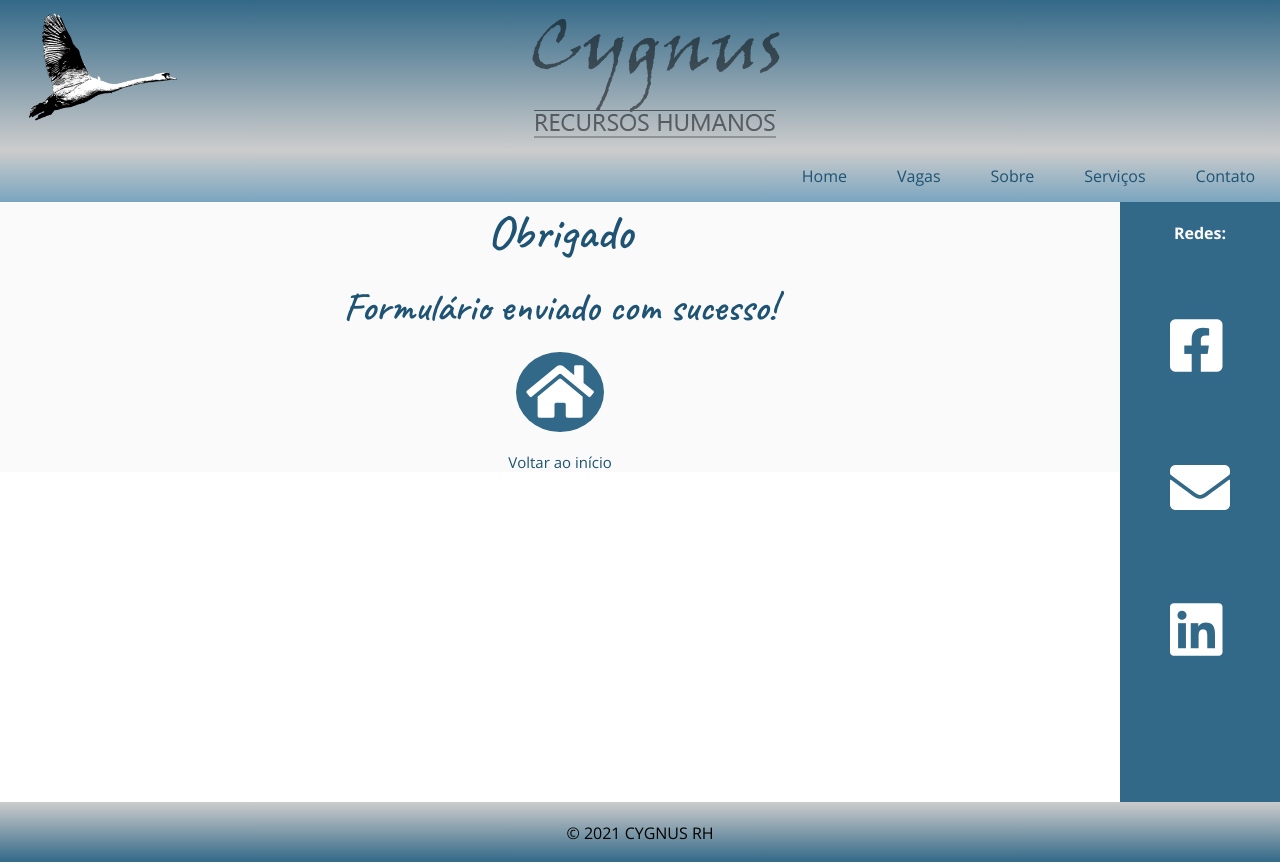
After one commit to Cygnus-x1br/cygnus_php_atual, a PHP site: page /form_submit/sucesso.html in a window 1280 px wide. The commit adds this page. Run offline with PHP 8.4, Linux system fonts and the light colour scheme.

Commit message:
inclusão formulário

```diff
--- a/contato.html
+++ b/contato.html
@@ -93,6 +93,11 @@
           <li><a href="./servicos.html">Serviços</a></li>
           <div class="blind-line"></div>
           <li><a href="./contato.html">Contato</a></li>
+          <li>
+            <a class="curriculo" href="./form_submit/formulario.html"
+              >Envie seu curriculo</a
+            >
+          </li>
         </ul>
       </nav>
     </section>
--- a/css/media_queries.css
+++ b/css/media_queries.css
@@ -54,7 +54,7 @@
   }
 }
 
-@media screen and (max-width: 520px) {
+@media screen and (max-width: 620px) {
   body {
     min-width: 320px;
   }
--- a/css/style.css
+++ b/css/style.css
@@ -75,6 +75,18 @@ nav ul li a {
 }
 
 nav ul li a:hover {
+  background: #1e5373;
+  color: #b0cedf;
+}
+
+nav ul li a.curriculo {
+  box-sizing: content-box;
+  background-color: #fff;
+  padding: 5px 15px;
+  margin: 10px;
+}
+
+nav ul li a.curriculo:hover {
   background: #1e5373;
   color: #b0cedf;
 }
@@ -325,6 +337,20 @@ article p {
 /* Fim estilos página inicial */
 /*----------------------------*/
 
+a.curriculo-back {
+  text-decoration: none;
+  text-align: center;
+  align-self: center;
+  width: 100%;
+  margin-bottom: 15px;
+  padding: 15px;
+  background: #336988;
+  color: #fff;
+  width: 50%;
+  min-width: 150px;
+  border-radius: 30px;
+}
+
 section.conteudo {
   width: 100%;
   flex-direction: column;
@@ -466,3 +492,26 @@ span.flex-container-center {
   color: #336988;
   margin-left: 10px;
 }
+
+section.conteudo h3.flex-container-center {
+  font-size: 40px;
+}
+
+.back-home {
+  display: flex;
+  flex-direction: column;
+  text-decoration: none;
+  color: #1e5373;
+  align-self: center;
+  font-size: 15px;
+}
+
+.back-home i {
+  text-align: center;
+  align-self: center;
+  font-size: 60px;
+  color: #fff;
+  background-color: #336988;
+  border-radius: 50%;
+  padding: 10px;
+}
--- /dev/null
+++ b/form_submit/sucesso.html
@@ -0,0 +1,101 @@
+<!DOCTYPE html>
+<html lang="pt-br">
+  <head>
+    <meta charset="UTF-8" />
+    <meta http-equiv="X-UA-Compatible" content="IE=edge" />
+    <meta name="viewport" content="width=device-width, initial-scale=1.0" />
+    <meta
+      name="keywords"
+      content="Empregos, vagas,Cygnus RH, trabalho temporário, terceirização, empregos Mogi Guaçu, empregos Itapira, empregos Socorro, empregos Mogi Mirim"
+    />
+    <meta
+      name="description"
+      content="Cygnus Recursos Humanos. Agencia de empregos em Mogi Guaçu. Trabalhamos vagas de emprego em toda a região da Baixa Mogiana (Mogi Guaçu, Mogi Mirim, Itapira Socorro, Jacutinga, Estiva Gerbi e ABC Paulista"
+    />
+    <meta name="author" content="Jean Marcel Fiad" />
+    <meta name="robots" content="index, follow" />
+    <title>Cygnus Recursos Humanos * Bem vindo</title>
+    <link rel="preconnect" href="https://fonts.googleapis.com" />
+    <link rel="preconnect" href="https://fonts.gstatic.com" crossorigin />
+    <link
+      href="https://fonts.googleapis.com/css2?family=Open+Sans:wght@300;400;500;600;700&display=swap"
+      rel="stylesheet"
+    />
+    <link
+      href="https://fonts.googleapis.com/css2?family=Caveat:wght@400;500;600&family=Open+Sans:wght@300;400;500;600;700&display=swap"
+      rel="stylesheet"
+    />
+    <link
+      rel="stylesheet"
+      href="https://use.fontawesome.com/releases/v5.15.4/css/all.css"
+      integrity="sha384-DyZ88mC6Up2uqS4h/KRgHuoeGwBcD4Ng9SiP4dIRy0EXTlnuz47vAwmeGwVChigm"
+      crossorigin="anonymous"
+    />
+    <link rel="stylesheet" href="../css/style.css?v1.0" />
+    <link rel="stylesheet" href="../css/media_queries.css?v1.0" />
+  </head>
+  <body>
+    <!-- Google Tag Manager (noscript) -->
+    <noscript
+      ><iframe
+        src="https://www.googletagmanager.com/ns.html?id=GTM-NMSHV97"
+        height="0"
+        width="0"
+        style="display: none; visibility: hidden"
+      ></iframe
+    ></noscript>
+    <!-- End Google Tag Manager (noscript) -->
+    <header>
+      <img class="logo-img" src="../images/CisneOriginalSemFundo.png" alt="" />
+      <div class="flex-container-col">
+        <img class="texto-logo" src="../images/Logo_texto.png" alt="" />
+      </div>
+      <div></div>
+    </header>
+
+    <section class="navbar">
+      <nav>
+        <ul>
+          <li><a href="../index.html">Home</a></li>
+          <div class="blind-line"></div>
+          <li><a href="../vagas.html">Vagas</a></li>
+          <div class="blind-line"></div>
+          <li><a href="../sobre.html">Sobre</a></li>
+          <div class="blind-line"></div>
+          <li><a href="../servicos.html">Serviços</a></li>
+          <div class="blind-line"></div>
+          <li><a href="../contato.html">Contato</a></li>
+        </ul>
+      </nav>
+    </section>
+    <div class="container">
+      <section class="conteudo">
+        <article class="textos-conteudo">
+          <h3>Obrigado</h3>
+          <h3 class="flex-container-center">Formulário enviado com sucesso!</h3>
+          <a class="back-home" href="../index.html"
+            ><i class="fas fa-home"></i><br />
+            Voltar ao início
+          </a>
+        </article>
+      </section>
+      <aside>
+        <h4>Redes:</h4>
+        <div class="redes-icons">
+          <a href="https://www.facebook.com/pontual.empregos/" target="_blank"
+            ><i class="fab fa-facebook-square"></i>
+          </a>
+          <a href="./contato.html"><i class="fas fa-envelope"></i></a>
+          <a
+            href="https://www.linkedin.com/in/cygnus-presta%C3%A7%C3%A3o-de-servi%C3%A7os-em-rh-a919a818b/"
+            target="_blank"
+            ><i class="fab fa-linkedin"></i
+          ></a>
+        </div>
+      </aside>
+    </div>
+    <footer>
+      <p>&copy 2021 CYGNUS RH</p>
+    </footer>
+  </body>
+</html>
--- a/servicos.html
+++ b/servicos.html
@@ -93,6 +93,11 @@
           <li><a href="./servicos.html">Serviços</a></li>
           <div class="blind-line"></div>
           <li><a href="./contato.html">Contato</a></li>
+          <li>
+            <a class="curriculo" href="./form_submit/formulario.html"
+              >Envie seu curriculo</a
+            >
+          </li>
         </ul>
       </nav>
     </section>
--- a/sobre.html
+++ b/sobre.html
@@ -93,6 +93,11 @@
           <li><a href="./servicos.html">Serviços</a></li>
           <div class="blind-line"></div>
           <li><a href="./contato.html">Contato</a></li>
+          <li>
+            <a class="curriculo" href="./form_submit/formulario.html"
+              >Envie seu curriculo</a
+            >
+          </li>
         </ul>
       </nav>
     </section>
```
Also changed, not shown: css/form.css (added, +84 -0 lines), form_submit/formulario.html (added, +144 -0 lines), index.html (+9 -3 lines), vagas.html (+9 -1 lines).
